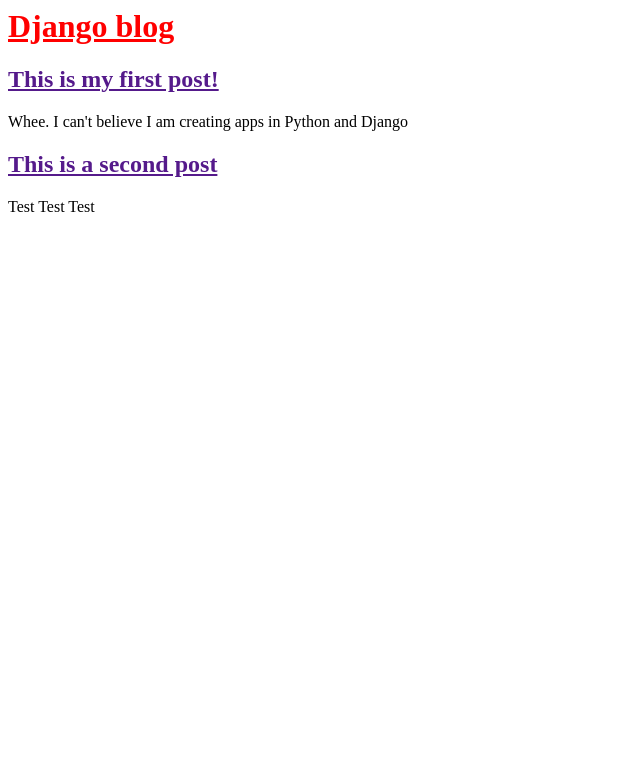
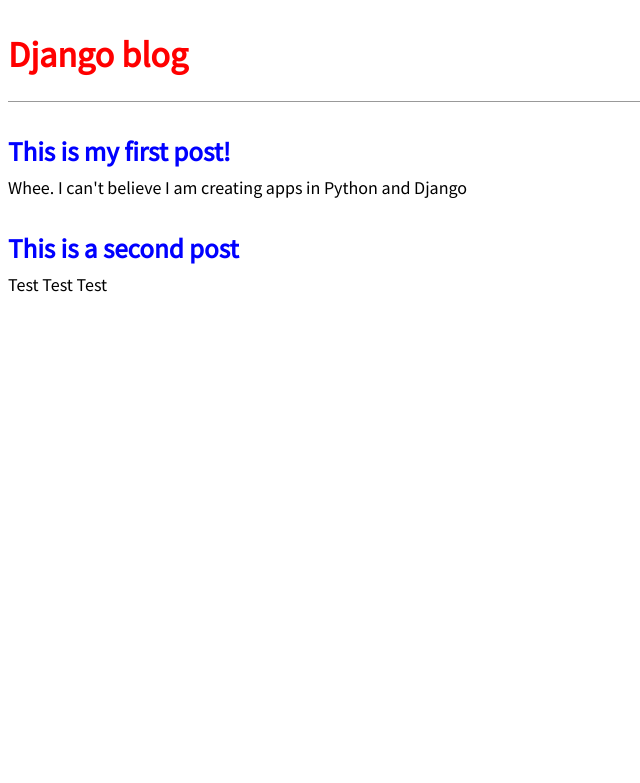
Before and after one commit to Madelene/Django-python-blog, a Django app: page / in a window 1280 px wide. Shown: the top 783 px of the page, without its empty margins (0-640 px from the left). Run offline with Django 3.2, Linux system fonts and the light colour scheme; data comes from the database, SQL or seed files in the repository.

Commit message:
Imports fonts and styles

```diff
--- a/static/css/base.css
+++ b/static/css/base.css
@@ -1,3 +1,46 @@
+body {
+  font-family: 'Source Sans Pro', sans-serif;
+  font-size: 18px;
+}
+
+header {
+  border-bottom: 1px solid #999;
+  margin-bottom: 2rem;
+  display: flex;
+}
+
 header h1 a {
-    color: red;
+  color: red;
+  text-decoration: none;
 }
+
+.nav-left {
+  margin-right: auto;
+}
+
+.nav-right {
+  display: flex;
+  padding-top: 2rem;
+}
+
+.post-entry {
+  margin-bottom: 2rem;
+}
+
+.post-entry h2 {
+  margin: .5rem 0;
+}
+
+.post-entry h2 a, .post-entry h2 a:visited {
+  color: blue;
+  text-decoration: none;
+}
+
+.post-entry p {
+  margin: 0;
+  font-weight: 400;
+}
+
+.post-entry h2 a:hover {
+  color: red;
+}
--- a/templates/base.html
+++ b/templates/base.html
@@ -2,6 +2,7 @@
 <html>
   <head>
     <title>Django blog</title>
+    <link href="https://fonts.googleapis.com/css?family=Source+Sans+Pro:400" rel="stylesheet">
     <link rel="stylesheet" href="{% static 'css/base.css' %}">
   </head>
   <body>
```
